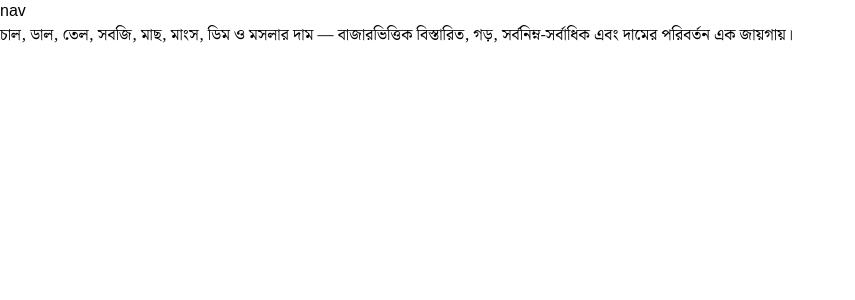
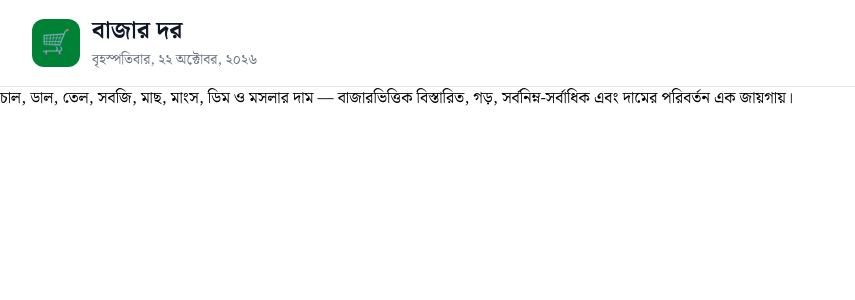
Before and after one commit to dhsamrat/a7-bazar-dor, a Next.js app: page / in a window 1280 px wide. Shown: the top 300 px of the page, without its empty margins (0-855 px from the left). Built offline with nearby package versions, Linux system fonts and the light colour scheme.

Commit message:
HomeLinks Add

```diff
--- a/src/app/layout.tsx
+++ b/src/app/layout.tsx
@@ -1,9 +1,9 @@
 import type { Metadata } from "next";
 import { Noto_Serif_Bengali} from "next/font/google";
 import "./globals.css";
+import Header from "@/components/Header";
 
 const notoSerifBengali = Noto_Serif_Bengali({
-  variable: "--font-geist-sans",
   subsets: ["latin", "bengali"],
 });
 export const metadata: Metadata = {
@@ -18,7 +18,7 @@ export default function RootLayout({ children }: LayoutProps<"/">) {
       className={`${notoSerifBengali.className} h-full antialiased`}
     >
       <body className="min-h-full flex flex-col">
-        <nav>nav</nav>
+        <Header />
         {children}
         </body>
     </html>
--- /dev/null
+++ b/src/components/Header.tsx
@@ -0,0 +1,19 @@
+//import NavLinks from "./NavLinks";
+import HomeLink from "../components/HomeLinks";
+
+const Header = () => {
+  return (
+    <header className="sticky top-0 z-50 border-b border-gray-200 bg-white">
+      <div className="mx-auto flex max-w-7xl items-center justify-between px-4 py-4 sm:px-6 lg:px-8">
+
+        {/* Logo and Website Info */}
+        <HomeLink></HomeLink>
+      </div>
+
+      {/* Category Navigation */}
+      {/* <NavLinks /> */}
+    </header>
+  );
+};
+
+export default Header;
--- /dev/null
+++ b/src/components/HomeLinks.tsx
@@ -0,0 +1,38 @@
+"use client";
+
+import Link from "next/link";
+import React from "react";
+
+const HomeLink = () => {
+  const date = new Date().toLocaleDateString("bn-BD", {
+    dateStyle: "full",
+  });
+
+  const handleClick = () => {
+    window.scrollTo(0, 0);
+  };
+
+  return (
+    <Link
+      href="/"
+      onClick={handleClick}
+      className="flex items-center gap-3"
+    >
+      <div className="flex h-12 w-12 items-center justify-center rounded-xl bg-green-700 text-2xl">
+        🛒
+      </div>
+
+      <div>
+        <h1 className="text-2xl font-bold leading-tight text-gray-900">
+          বাজার দর
+        </h1>
+
+        <p className="mt-1 text-sm text-gray-500">
+          {date}
+        </p>
+      </div>
+    </Link>
+  );
+};
+
+export default HomeLink;
--- /dev/null
+++ b/src/services/baseUrl.ts
@@ -0,0 +1,5 @@
+const baseUrl = "https://api.abcz.workers.dev/api/bazardor";
+
+
+
+export default baseUrl;
```
Also changed, not shown: src/components/NavLinks.tsx (added).
